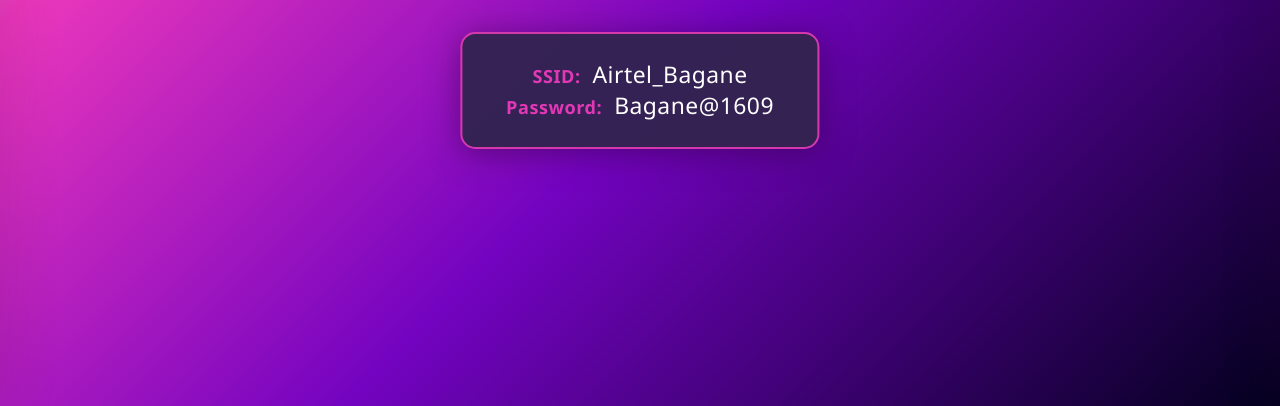
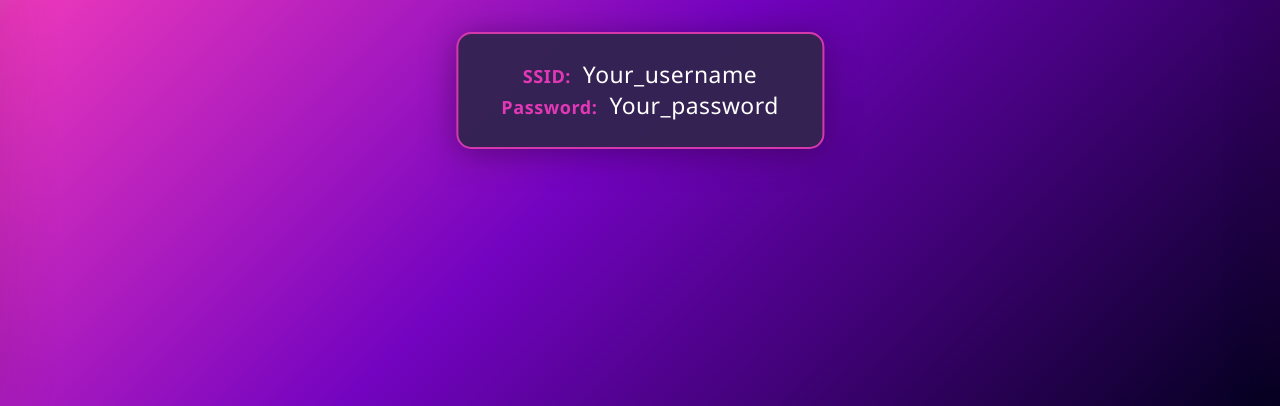
Before and after one commit to AryanBagane/WIFI-Username-Password-Scanner, a plain HTML site: page index.html in a window 1280 px wide. Shown: the part 394-800 px from the top of the page. Drawn offline with Linux system fonts and the light colour scheme.

Commit message:
created UI for WIFI

```diff
--- a/index.html
+++ b/index.html
@@ -99,8 +99,8 @@
     <div class="slang">हवा आहे ती वाय-फाय ची, घे उडवून!</div>
     <div class="wifi-icon"><i class="fa-solid fa-wifi"></i></div>
     <div class="credentials">
-      <div><span class="label">SSID:</span> <span id="ssid">Airtel_Bagane</span></div>
-      <div><span class="label">Password:</span> <span id="passwd">Bagane@1609</span></div>
+      <div><span class="label">SSID:</span> <span id="ssid">Your_username</span></div>
+      <div><span class="label">Password:</span> <span id="passwd">Your_password</span></div>
     </div>
   </div>
   <script>
@@ -115,8 +115,8 @@
       }, 1000); // reduced overall reveal time
     };
     // If you wish to update your credentials easily from here:
-    document.getElementById('ssid').textContent = "Airtel_Bagane";
-    document.getElementById('passwd').textContent = "Bagane@1609";
+    document.getElementById('ssid').textContent = "Your_username";
+    document.getElementById('passwd').textContent = "Your_password";
   </script>
 </body>
 </html>
```
Also changed, not shown: 1 other file.
